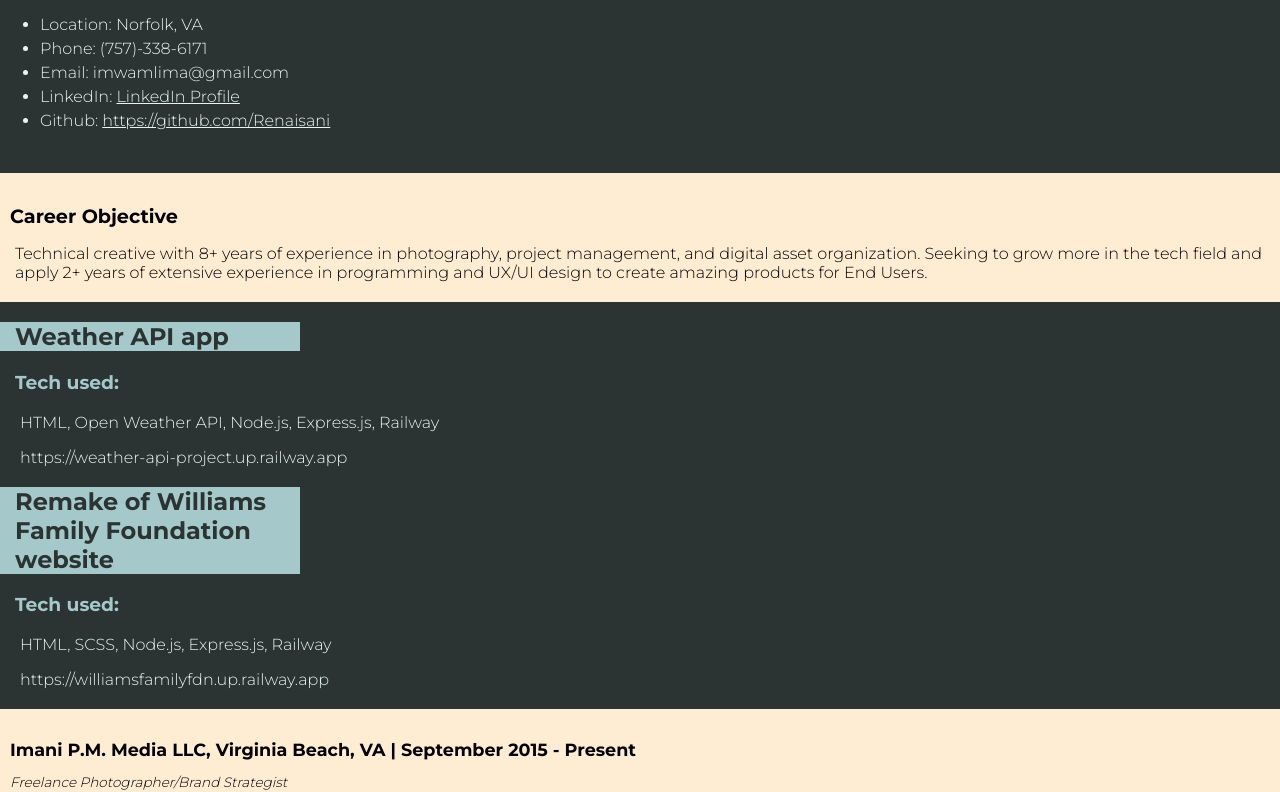
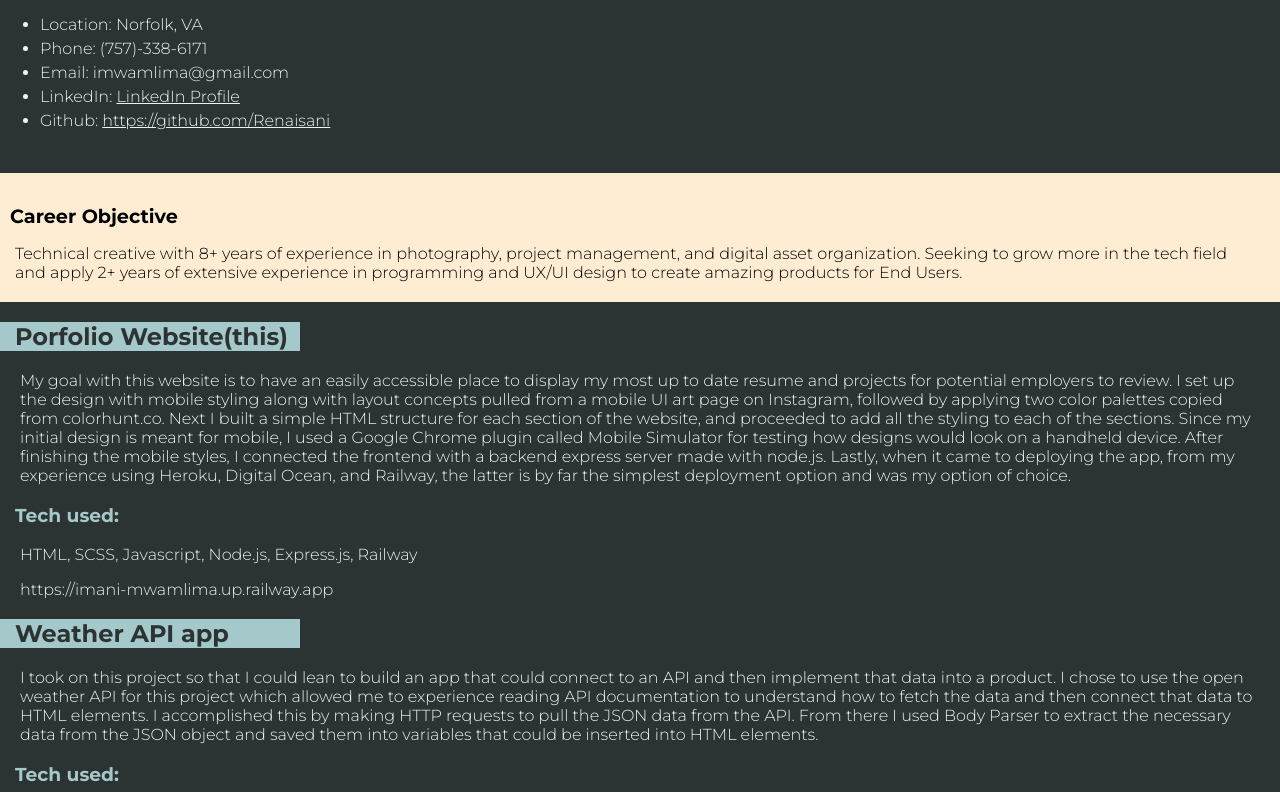
Before and after one commit to Renaisani/Portfolio-Website, a website: page index.html in a window 1280 px wide. Shown: the part 163-955 px from the top of the page. Drawn offline with Linux system fonts and the light colour scheme.

Commit message:
update projects section

```diff
--- a/index.html
+++ b/index.html
@@ -43,8 +43,20 @@
     <section class="projects">
         <div class="project-block">
             <div class="project-head">
+                <h2>Porfolio Website(this)</h2>
+            </div>
+            <p>My goal with this website is to have an easily accessible place to display my most up to date resume and projects for potential employers to review. I set up the design with mobile styling along with layout concepts pulled from a mobile UI art page on Instagram, followed by applying two color palettes copied from colorhunt.co. Next I built a simple HTML structure for each section of the website, and proceeded to add all the styling to each of the sections. Since my initial design is meant for mobile, I used a Google Chrome plugin called Mobile Simulator for testing how designs would look on a handheld device. After finishing the mobile styles, I connected the frontend with a backend express server made with node.js. Lastly, when it came to deploying the app, from my experience using Heroku, Digital Ocean, and Railway, the latter is by far the simplest deployment option and was my option of choice.
+            </p>
+            <h3>Tech used:</h3>
+            <p>HTML, SCSS, Javascript, Node.js, Express.js, Railway</p>
+            <a href="https://imani-mwamlima.up.railway.app">https://imani-mwamlima.up.railway.app</a>
+        </div>
+        <div class="project-block">
+            <div class="project-head">
                 <h2>Weather API app</h2>
             </div>
+            <p>I took on this project so that I could lean to build an app that could connect to an API and then implement that data into a product. I chose to use the open weather API for this project which allowed me to experience reading API documentation to understand how to fetch the data and then connect that data to HTML elements. I accomplished this by making HTTP requests to pull the JSON data from the API. From there I used Body Parser to extract the necessary data from the JSON object and saved them into variables that could be inserted into HTML elements.
+            </p>
             <h3>Tech used:</h3>
             <p>HTML, Open Weather API, Node.js, Express.js, Railway</p>
             <a href="https://weather-api-project.up.railway.app">https://weather-api-project.up.railway.app</a>
@@ -53,6 +65,8 @@
             <div class="project-head">
                 <h2>Remake of Williams Family Foundation website</h2>
             </div>
+            <p>I originally made this website using WordPress(www.williamsfamilyfdn.org) for my family’s foundation. However, I wanted to customize more features and expand the website, so I decided to make it over from scratch. I recently finished recreating the homepage (links take you to original site) using HTML and SCSS. With that I used node.js and express.js to serve and deploy the website to Railway. After the experience of building numerous components in HTML and CSS, I knew how to intuitively implement an HTML structure that I could easily integrate responsive styling into. The next step is to finish the remaining pages as well as add a blog page that will use mongoDB as the database to store all blog entries.
+            </p>
             <h3>Tech used:</h3>
             <p>HTML, SCSS, Node.js, Express.js, Railway</p>
             <a href="https://williamsfamilyfdn.up.railway.app">https://williamsfamilyfdn.up.railway.app</a>
--- a/public/styles/_mobile.scss
+++ b/public/styles/_mobile.scss
@@ -49,7 +49,7 @@ body {
 .profile {
     background-color: #FFEDD3;
     padding-top: 15px;
-    padding-right: 15px;
+    padding-right: 20px;
     h2 {
         font-size: 1.2rem;
         margin-left: 10px;
@@ -64,7 +64,7 @@ body {
 .projects {
     background-color: #2C3333;
     padding-top: 20px;
-    padding-right: 15px;
+    padding-right: 20px;
 }
 
 .project-head {
```
Also changed, not shown: public/assets/Profile-photo.jpg (deleted), public/styles/styles.css.
